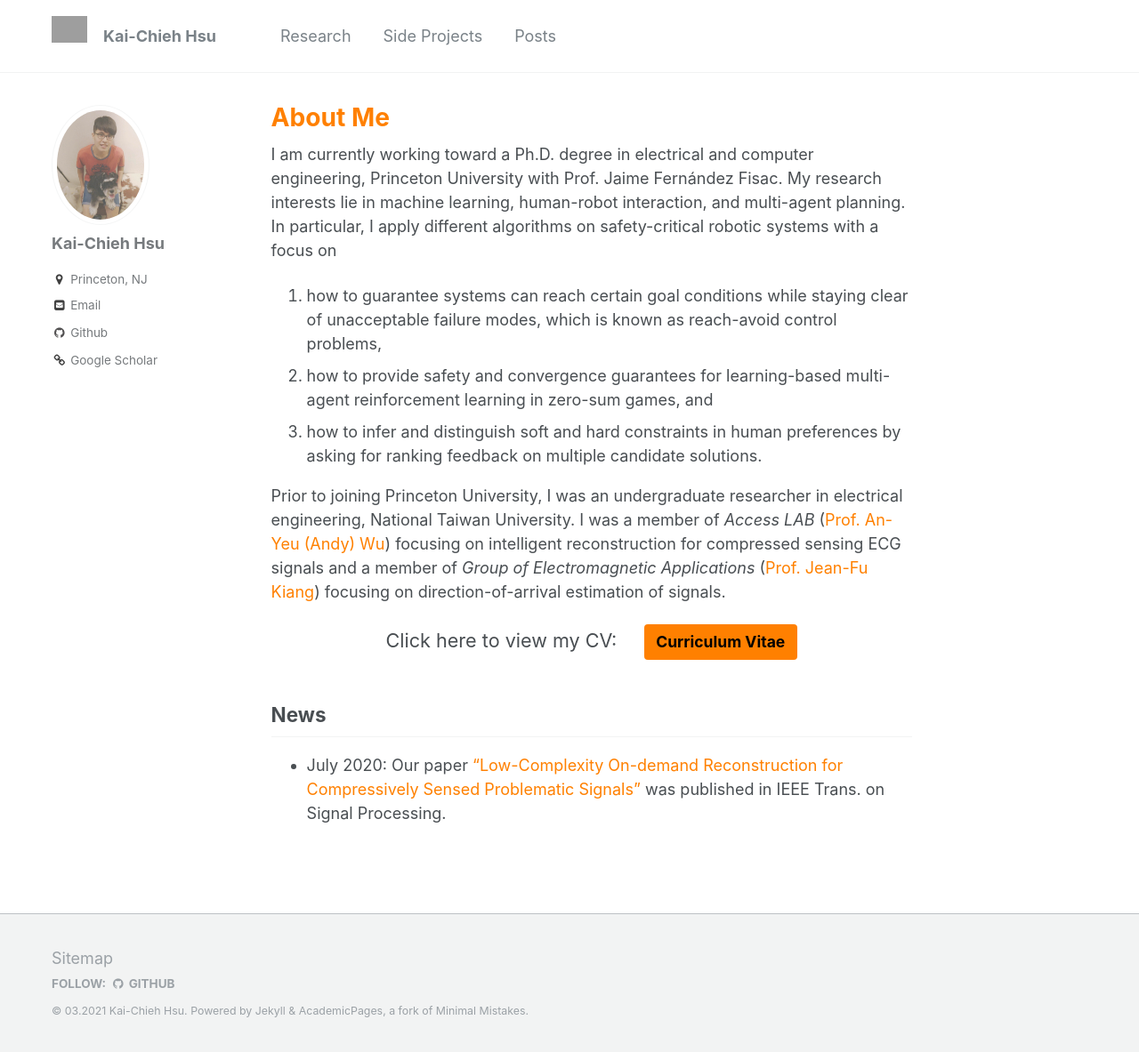
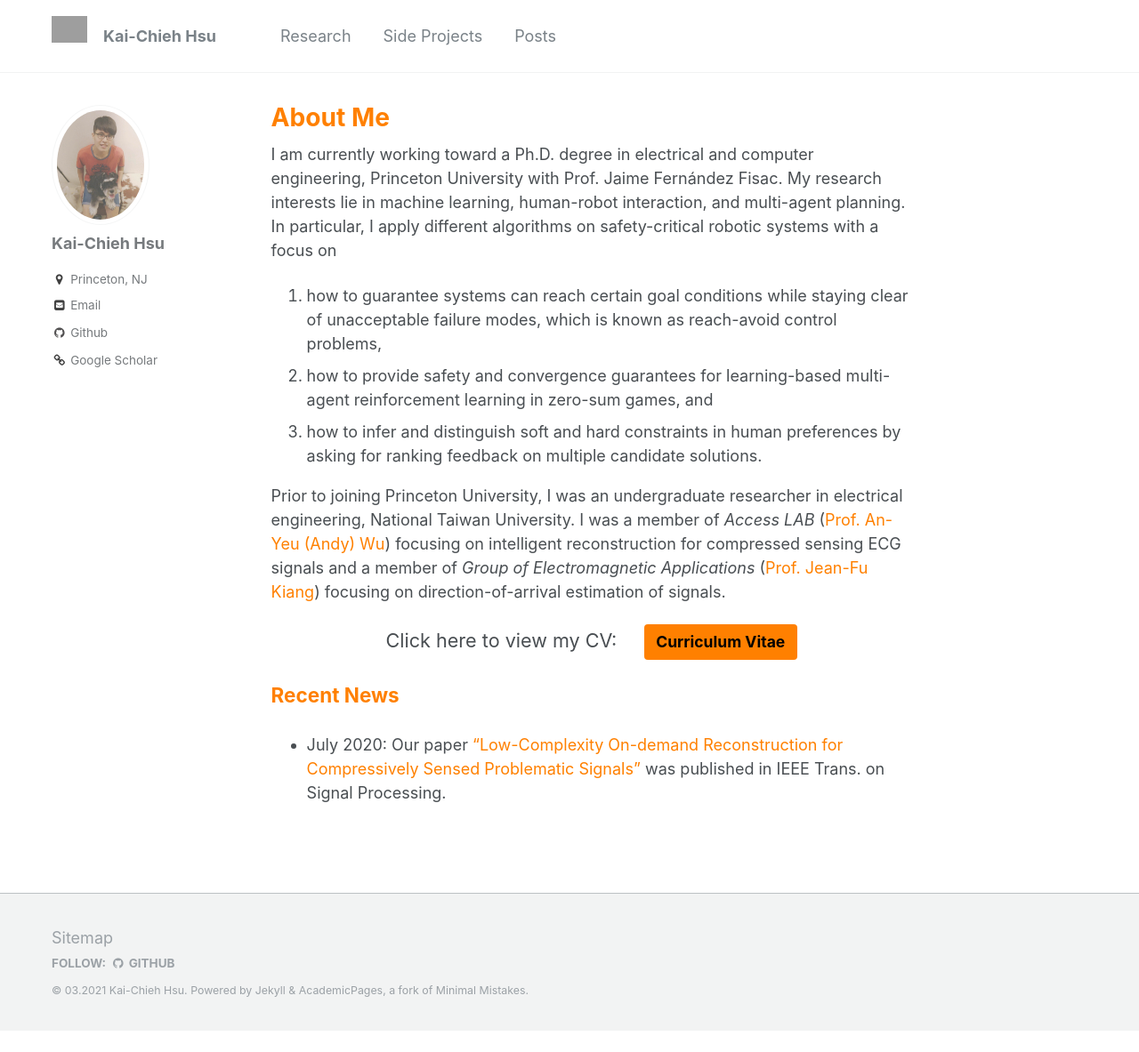
Before and after one commit to kaichiehhsu/kaichiehhsu.github.io, a Jekyll site: the page built from _pages/about.md, in a window 1280 px wide and 1183 px high. Shown: the whole window at 89% size. Built offline with Jekyll 4.4.1, drawn with Linux system fonts in a browser that asks for light colours.

Commit message:
font color

```diff
--- a/_layouts/archive.html
+++ b/_layouts/archive.html
@@ -17,7 +17,7 @@ layout: default
 
   <div class="archive">
     {% unless page.header.overlay_color or page.header.overlay_image %}
-      <h1 class="page__title">{{ page.title }}</h1>
+      <h1 class="page__title" style="color:#ff8000">{{ page.title }}</h1>
     {% endunless %}
     {{ content }}
   </div>
--- a/_pages/about.md
+++ b/_pages/about.md
@@ -25,5 +25,7 @@ I was a member of *Access LAB* (<a href="http://access.ee.ntu.edu.tw/" style="co
 	</a>
 </center>
 
-## News
+<h2 class="archive__item-title" style="color:#ff8000">
+  Recent News
+</h2>
 * July 2020: Our paper <a href="https://ieeexplore.ieee.org/document/9131803?fbclid=IwAR3f-I6_L-uqGiHDsFOakNSB4ftMwMWpVJp1IQAyWYX_mSCGwSEK1Co2jB8" style="color: rgb(255, 128, 0)">"Low-Complexity On-demand Reconstruction for Compressively Sensed Problematic Signals"</a> was published in IEEE Trans. on Signal Processing.
```
Also changed, not shown: _pages/research.md (+6 -2 lines).
